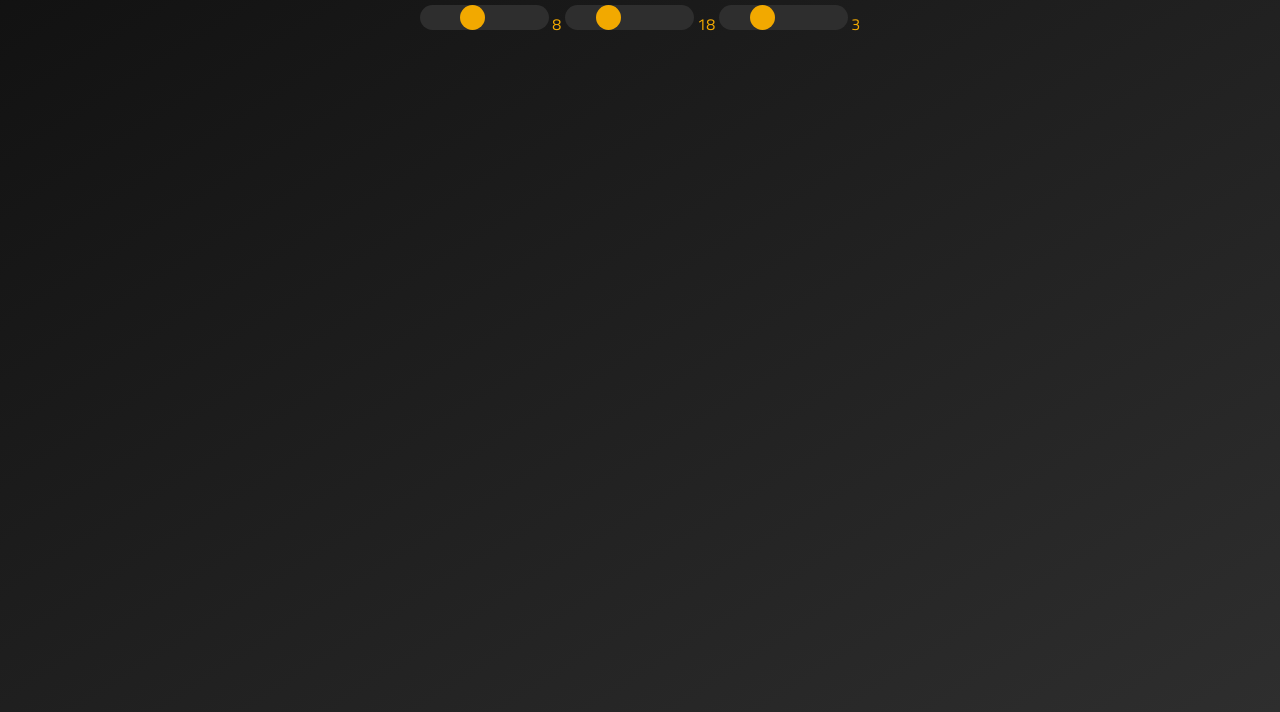
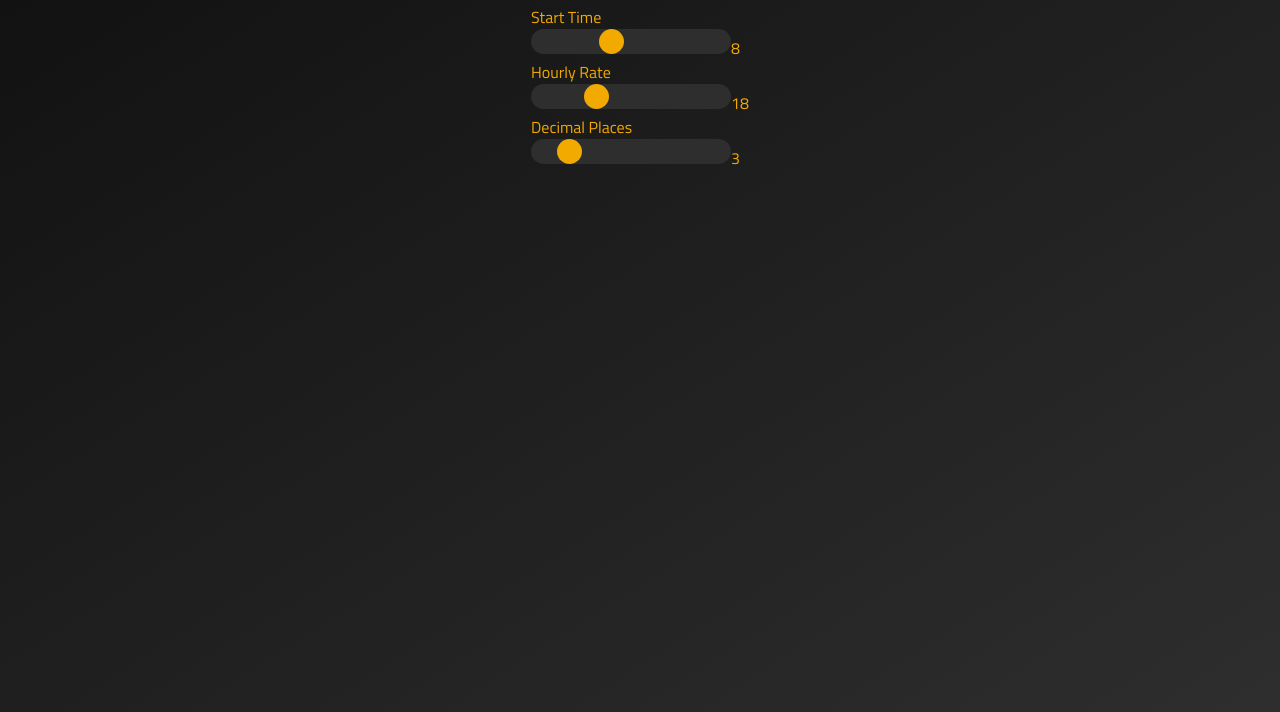
Before and after one commit to talonbrinkman/WorkDashboard, a plain HTML site: page index.html in a window 1280 px wide. Shown: the part 96-808 px from the top of the page. Drawn offline with Linux system fonts and the light colour scheme.

Commit message:
Add files via upload

```diff
--- a/index.html
+++ b/index.html
@@ -14,12 +14,18 @@
       <h1 id="afterTax">$0.00</h1>
     </div>
     <div class="inputs">
-      <input class="slider" id="hour" type="range" value="8" min="1" oninput="this.nextElementSibling.value = this.value">
-      <output id="hourStarted">8</output>
-      <input class="slider" type="range" value="18" min="0" max="60" oninput="this.nextElementSibling.value = this.value">
-      <output id="hourlyRate">18</output>
-      <input class="slider" type="range" value="3" min="0" max="10" oninput="this.nextElementSibling.value = this.value">
-      <output id="decimalPlaces">3</output>
+      Start Time
+      <div>
+        <input class="slider" id="hour" type="range" value="8" min="1" oninput="this.nextElementSibling.value = this.value"><output id="hourStarted">8</output></input>
+      </div>
+      Hourly Rate
+      <div>
+        <input class="slider" type="range" value="18" min="0" max="60" oninput="this.nextElementSibling.value = this.value"><output id="hourlyRate">18</output></input>
+      </div>
+      Decimal Places
+      <div>
+        <input class="slider" type="range" value="3" min="0" max="20" oninput="this.nextElementSibling.value = this.value"><output id="decimalPlaces">3</output></input>
+      </div>
     </div>
     <script>
       setInterval(function calcTime(){
--- a/main.css
+++ b/main.css
@@ -25,9 +25,8 @@ body{
   font-size: 100%;
 }
 .inputs{
-  width: 100%;
+  width: fit-content;
   margin: 0 auto;
-  text-align: center;
 }
 .inputs input{
   background-color: #101010;
@@ -36,8 +35,10 @@ body{
   border-radius: 30px;
 }
 .slider{
+  display: inline-block;
   -webkit-appearance: none;
   background: #2e2e2e;
+  min-width: 200px;
 }
 .slider::-webkit-slider-thumb {
   -webkit-appearance: none;
```
